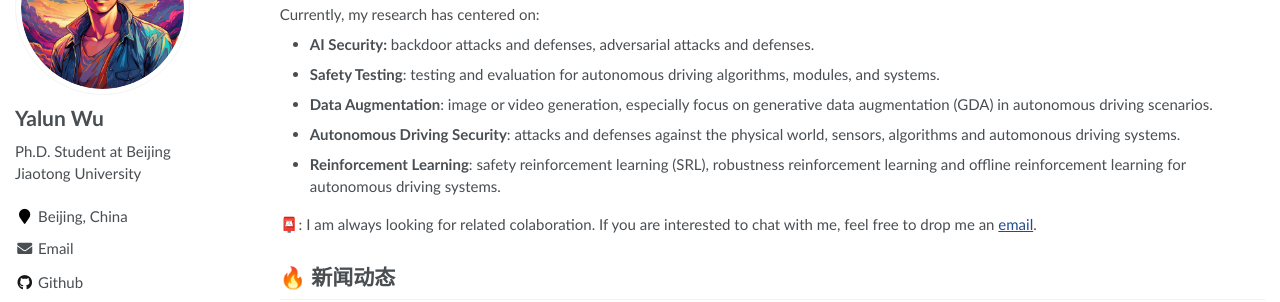
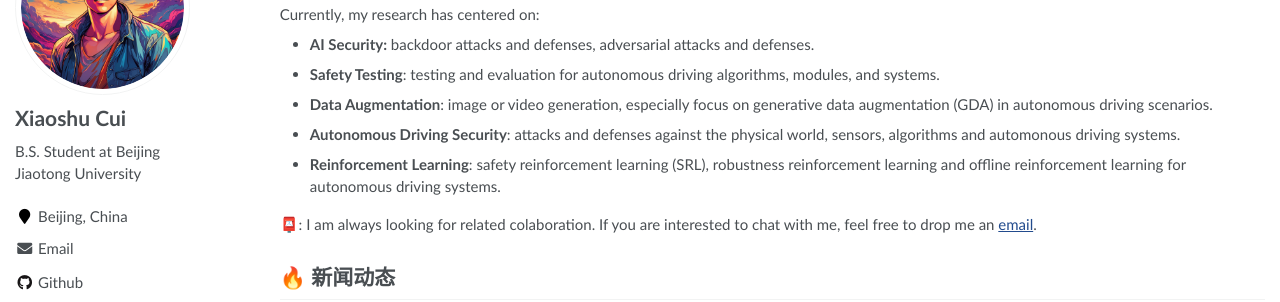
Before and after one commit to xiaoshu1221/xiaoshu1221.github.io, a Jekyll site: the page built from _pages/about.md, in a window 1280 px wide. Shown: the part 171-473 px from the top of the page. Built offline with Jekyll 4.4.1, drawn with Linux system fonts in a browser that asks for light colours.

Commit message:
_config.yml

```diff
--- a/_config.yml
+++ b/_config.yml
@@ -6,9 +6,9 @@
 # `jekyll serve`. If you change this file, please restart the server process.
 
 # Site Settings
-title                    : "Yalun Wu"
+title                    : "Xiaoshu Cui"
 description              : ""
-repository               : "Allenpandas/Allenpandas.github.io"
+repository               : "xiaoshu1221/xiaoshu1221.github.io"
 google_scholar_stats_use_cdn : false
 
 # google analytics
@@ -21,14 +21,14 @@ baidu_site_verification  :  # get baidu_site_verification from https://ziyuan.ba
 
 # Site Author
 author:
-  name             : "Yalun Wu"
+  name             : "Xiaoshu Cui"
   avatar           : "images/android-chrome-512x512.png"
-  bio              : "Ph.D. Student at Beijing Jiaotong University"
+  bio              : "B.S. Student at Beijing Jiaotong University"
   location         : "Beijing, China"
   employer         :
   pubmed           :
   googlescholar    : "https://scholar.google.com/citations?user=BF5dco0AAAAJ"
-  email            : "wuyalun1@bjtu.edu.cn"
+  email            : "cuixiaoshu@bjtu.edu.cn"
   researchgate     :  # e.g., "https://www.researchgate.net/profile/yourprofile"
   uri              :
   bitbucket        :
@@ -37,7 +37,7 @@ author:
   flickr           :
   facebook         :
   foursquare       :
-  github           : "Allenpandas" # e.g., "github username"
+  github           : "xiaoshu1221" # e.g., "github username"
   google_plus      :
   keybase          :
   instagram        :
```
